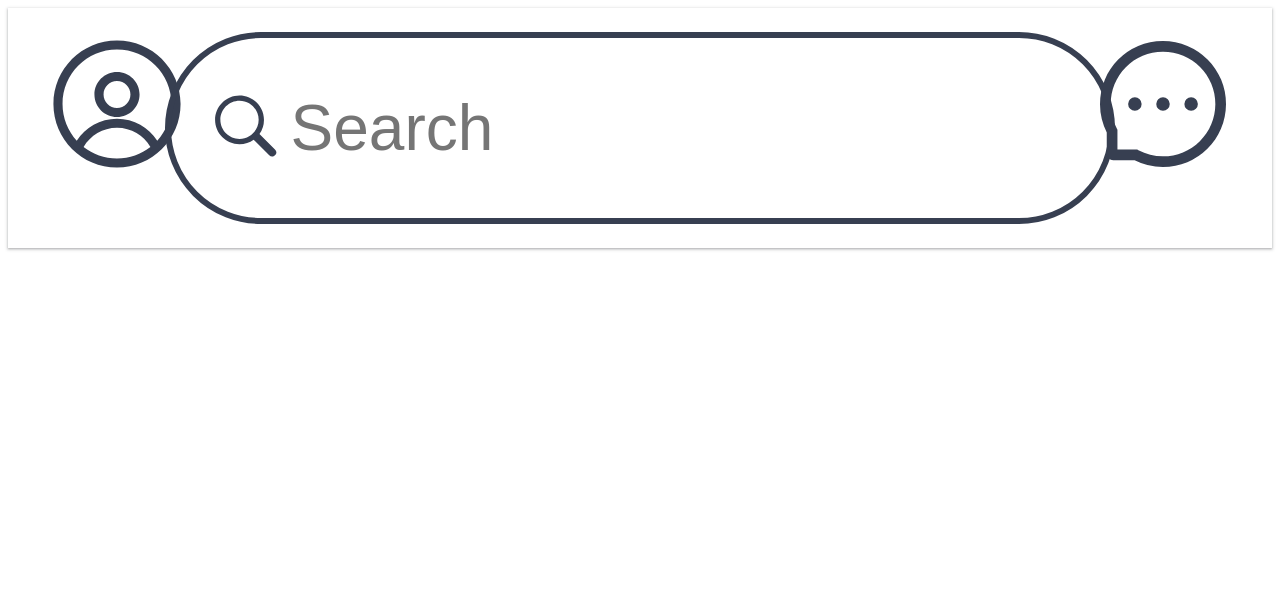
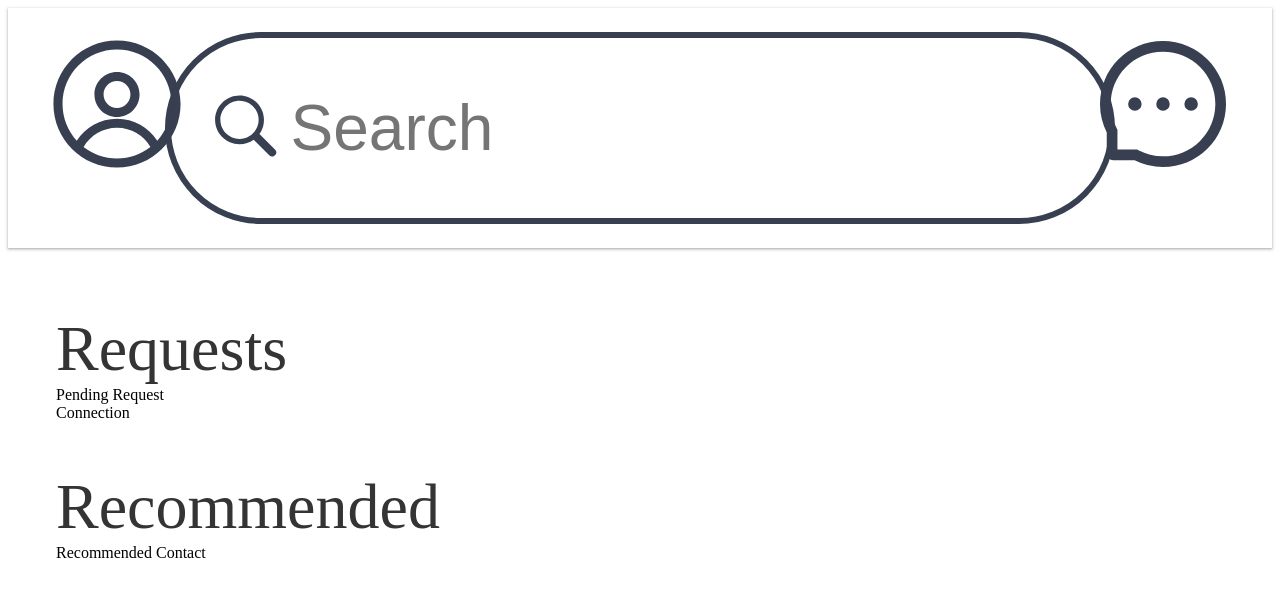
Before and after one commit to IanDCF/greensfeer-fe, a React (Vite) app: page /network in a window 1280 px wide. Shown: the top 596 px of the page. Built offline with nearby package versions, Linux system fonts and the light colour scheme; the HTML template or start-up script is replaced by a standard one; a web font is replaced by a local one.

Commit message:
Create basic document layout for Network.tsx

```diff
--- /dev/null
+++ b/src/pages/Network/Network.scss
@@ -0,0 +1,20 @@
+@use "../../styles/partials/colors.scss" as color;
+@use "../../styles/partials/breakpoints.scss" as bp;
+
+.network {
+  padding: 4rem 3rem;
+  display: flex;
+  flex-direction: column;
+  height: 100vh;
+
+  &__contacts {
+    display: flex;
+    flex-direction: column;
+    margin-bottom: 3rem;
+  }
+
+  &__title {
+    font-size: 4rem;
+    color: color.$darkgray2;
+  }
+}
--- a/src/pages/Network/Network.tsx
+++ b/src/pages/Network/Network.tsx
@@ -1,9 +1,21 @@
 import AppNavbar from "../../components/AppNavbar/AppNavbar";
-
+import "./Network.scss";
 const Network = () => {
   return (
     <>
       <AppNavbar />
+      <div className="network">
+        <div className="network__contacts">
+          <div className="network__title">Requests</div>
+          <div className="network__pending">Pending Request</div>
+          <div className="network__connections">Connection</div>
+        </div>
+
+        <div className="network__recommended">
+          <div className="network__title">Recommended</div>
+          <div className="network__recomend-box">Recommended Contact</div>
+        </div>
+      </div>
     </>
   );
 };
```
